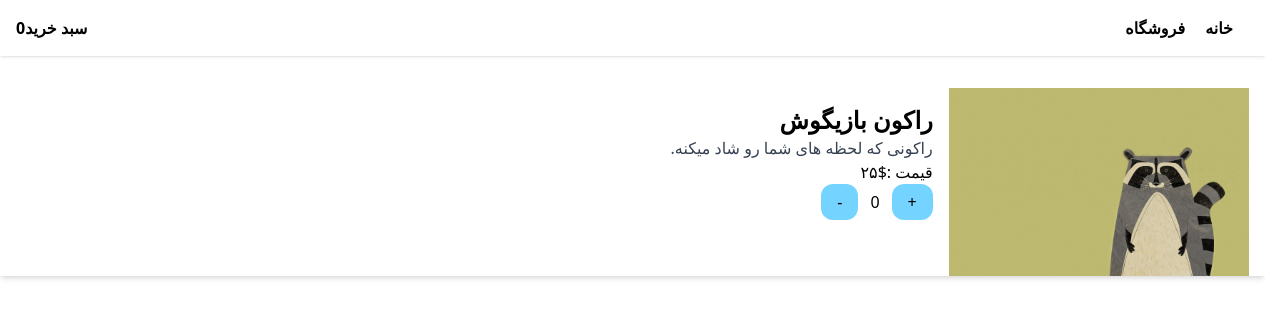
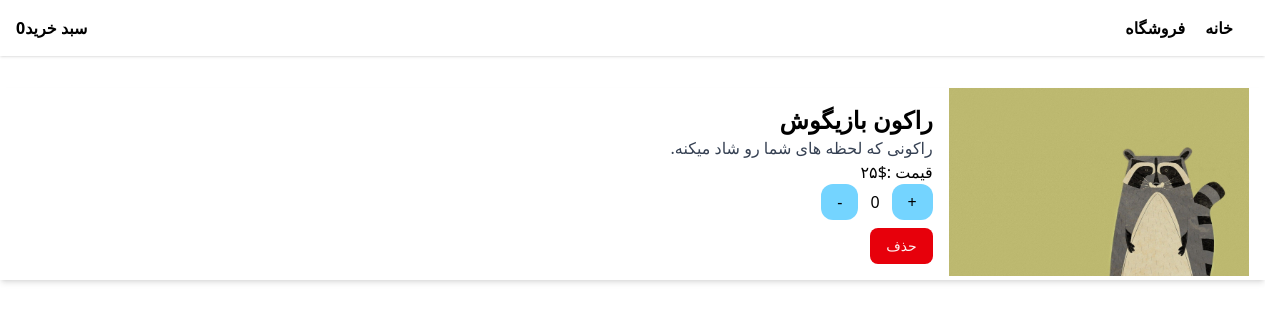
Before and after one commit to sardarbalnour/next-store, a Next.js app: page /store/1 in a window 1280 px wide. Shown: the top 322 px of the page. Built offline with nearby package versions, Linux system fonts and the light colour scheme; data requests are answered from the project's data file.

Commit message:
deleteFromCart

```diff
--- a/components/AddToCart.tsx
+++ b/components/AddToCart.tsx
@@ -12,10 +12,12 @@ function AddToCart({ id }: AddToCartProps) {
     handleIncreaseProductQuantity,
     getProductQuantity,
     decreaseProductQuantity,
+    deleteFromCart,
   } = useShoppingCartContext();
   console.log(cartItems);
 
   return (
+    <div>
       <div>
         <button
           onClick={() => handleIncreaseProductQuantity(id)}
@@ -31,6 +33,16 @@ function AddToCart({ id }: AddToCartProps) {
           -
         </button>
       </div>
+      <button
+        className="rounded-lg text-red-50 px-4 py-2 text-sm font-medium
+        bg-red-600 transition-colors duration-200 hover:scale-110
+        active:bg-red-200 focus-visible:outline-2 mt-2
+        focus-visible:outline-offset-2 focus-visible:outline-red-600"
+        onClick={() => deleteFromCart(id)}
+      >
+        حذف
+      </button>
+    </div>
   );
 }
 
--- a/context/ShoppingCartContext.tsx
+++ b/context/ShoppingCartContext.tsx
@@ -16,6 +16,7 @@ type TShoppingCartContext = {
   getProductQuantity: (id: string) => number;
   cartTotalQuantity: number;
   decreaseProductQuantity: (id: string) => void;
+  deleteFromCart: (id: string) => void;
 };
 
 const ShoppingCartContext = createContext({} as TShoppingCartContext);
@@ -64,6 +65,12 @@ function ShoppingCartContextProvider({
     );
   };
 
+  const deleteFromCart = (id: string) => {
+    setCartItems((currentItems) =>
+      currentItems.filter((item) => item.id !== id)
+    );
+  };
+
   return (
     <ShoppingCartContext
       value={{
@@ -72,6 +79,7 @@ function ShoppingCartContextProvider({
         getProductQuantity,
         cartTotalQuantity,
         decreaseProductQuantity,
+        deleteFromCart,
       }}
     >
       {children}
```
Lines whose indentation alone changed are shown as unchanged.
